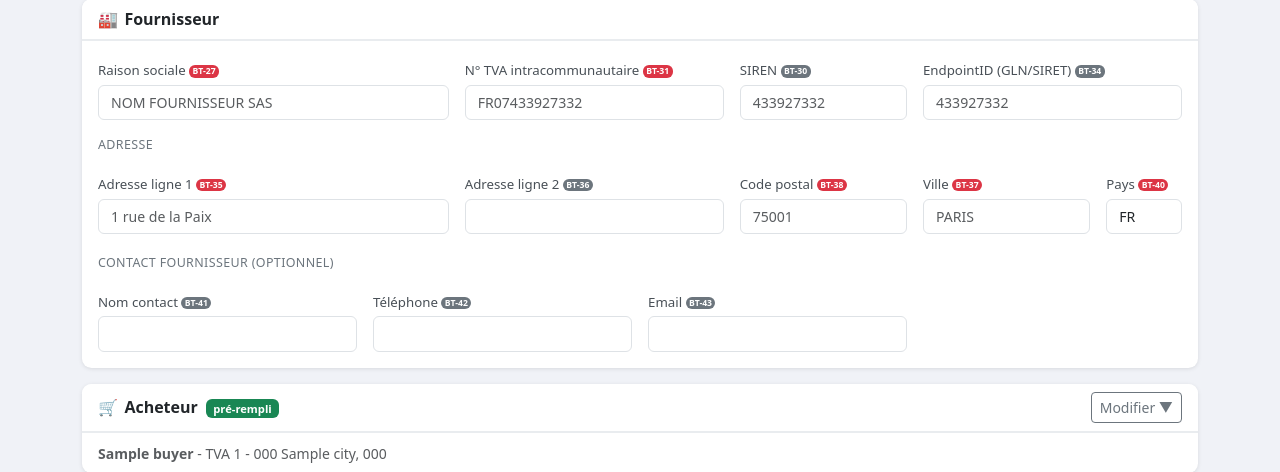
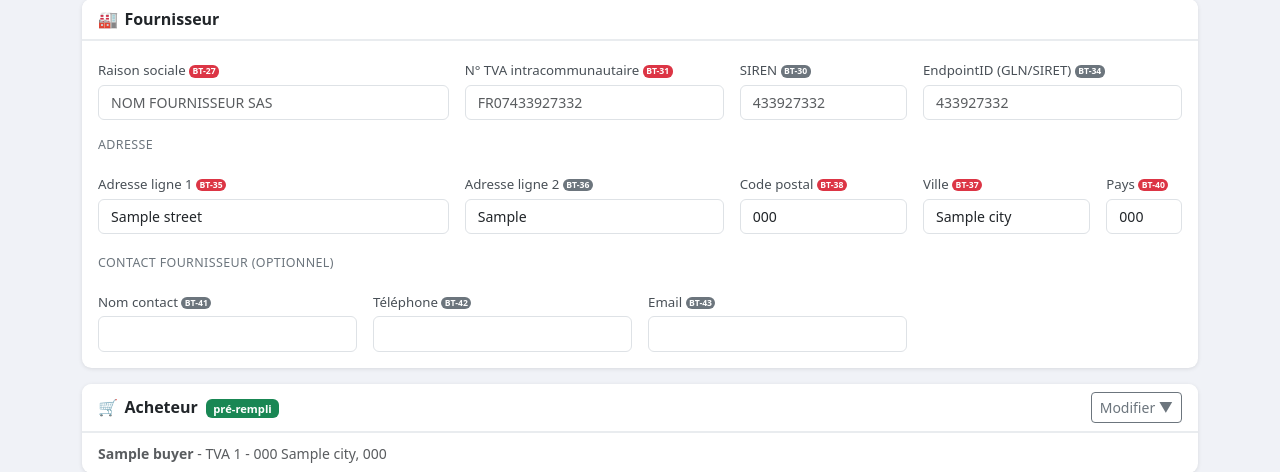
Before and after one commit to Amaldonado-bp/xml_generator, a Flask app: template templates/index.html in a window 1280 px wide. Shown: the part 503-975 px from the top of the page. Run offline with Flask 3, Linux system fonts and the light colour scheme; the template is opened without the code that fills it: most values are stand-ins (such as "Sample title", 1, 10 or a date in 2020); some libraries are stand-ins or nearby versions.

Commit message:
Fix adresse fournisseur : value au lieu de placeholder
Co-Authored-By: Claude Sonnet 4.6 <noreply@anthropic.com>

```diff
--- a/templates/index.html
+++ b/templates/index.html
@@ -368,26 +368,26 @@
             <div class="col-12"><div class="section-muted">Adresse</div></div>
             <div class="col-md-4">
               <label class="form-label">Adresse ligne 1 <span class="badge bg-danger badge-req">BT-35</span></label>
-              <input id="sup_street" class="form-control" required placeholder="1 rue de la Paix">
+              <input id="sup_street" class="form-control" required value="{{ template.supplier.address.street }}">
               <div class="invalid-feedback">Obligatoire</div>
             </div>
             <div class="col-md-3">
               <label class="form-label">Adresse ligne 2 <span class="badge bg-secondary badge-req">BT-36</span></label>
-              <input id="sup_additional_street" class="form-control">
+              <input id="sup_additional_street" class="form-control" value="{{ template.supplier.address.additional_street }}">
             </div>
             <div class="col-md-2">
               <label class="form-label">Code postal <span class="badge bg-danger badge-req">BT-38</span></label>
-              <input id="sup_postal_zone" class="form-control" required placeholder="75001">
+              <input id="sup_postal_zone" class="form-control" required value="{{ template.supplier.address.postal_zone }}">
               <div class="invalid-feedback">Obligatoire</div>
             </div>
             <div class="col-md-2">
               <label class="form-label">Ville <span class="badge bg-danger badge-req">BT-37</span></label>
-              <input id="sup_city" class="form-control" required placeholder="PARIS">
+              <input id="sup_city" class="form-control" required value="{{ template.supplier.address.city }}">
               <div class="invalid-feedback">Obligatoire</div>
             </div>
             <div class="col-md-1">
               <label class="form-label">Pays <span class="badge bg-danger badge-req">BT-40</span></label>
-              <input id="sup_country_code" class="form-control" value="FR" maxlength="2" required>
+              <input id="sup_country_code" class="form-control" value="{{ template.supplier.address.country_code }}" maxlength="2" required>
             </div>
 
             <div class="col-12"><div class="section-muted mt-1">Contact fournisseur (optionnel)</div></div>
```
